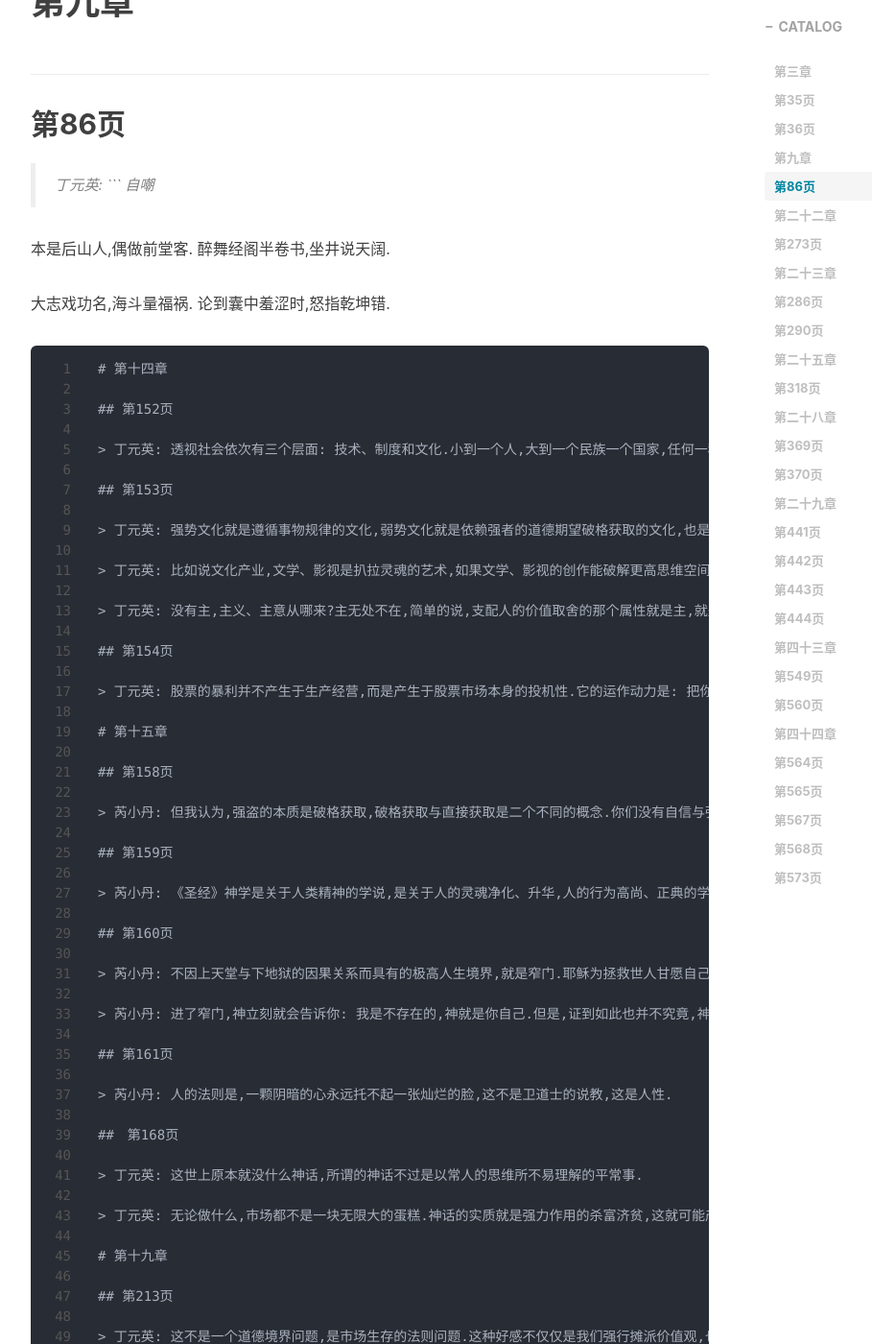
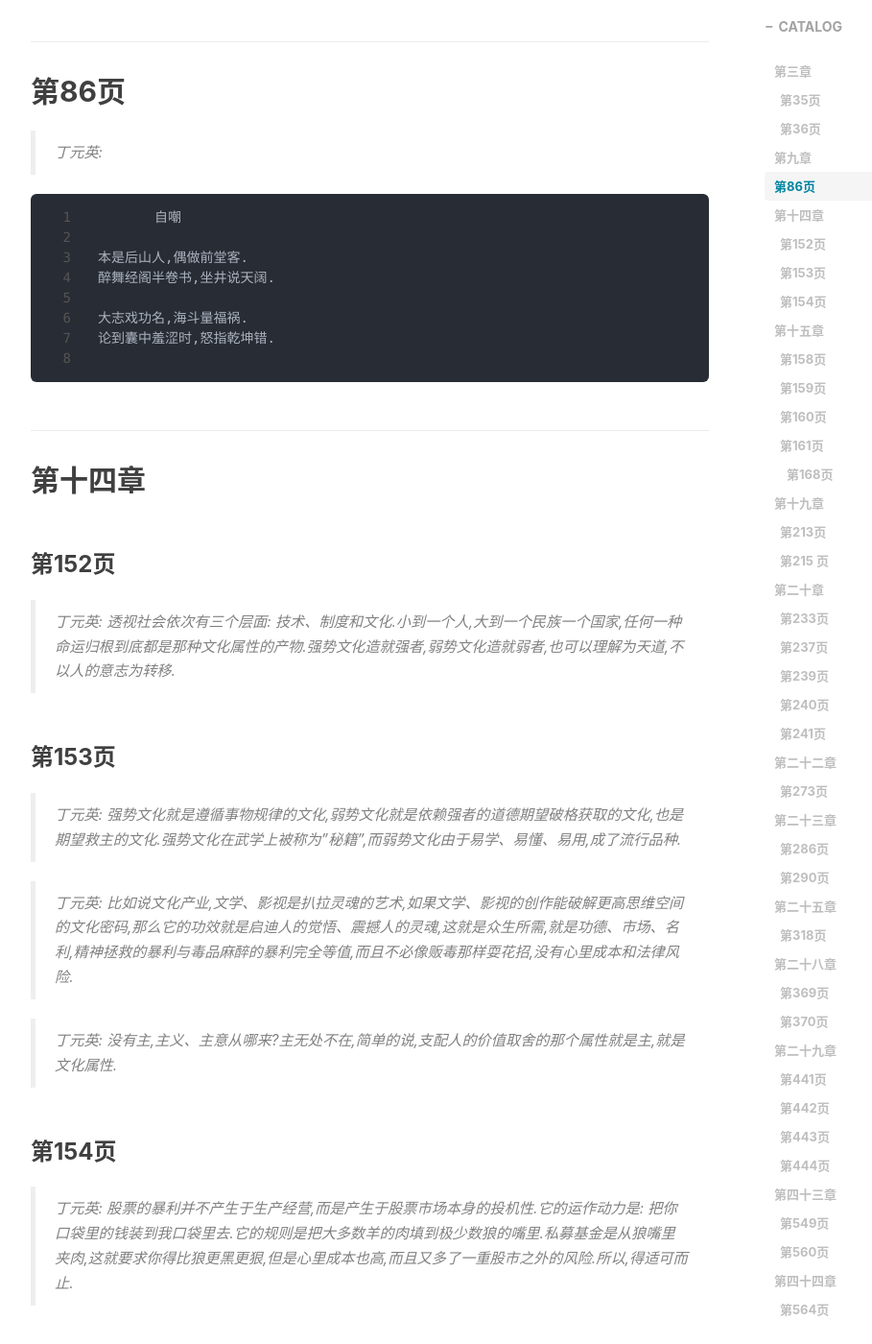
Before and after one commit to taomujian/taomujian.github.io, a Jekyll site: the page built from _posts/2022-01-08-遥远的救世主.md, in a window 1280 px wide and 1400 px high, scrolled down 1420 px. Shown: the whole window at 96% size, without its empty margins (233-1142 px from the left). Built offline with Jekyll 4.4.1, drawn with Linux system fonts in a browser that asks for light colours; nearby versions of some CDN libraries; comment, search, counter and statistics services are not loaded; some of the changed text lies outside the part shown.

````diff
--- a/_posts/2022-01-08-遥远的救世主.md
+++ b/_posts/2022-01-08-遥远的救世主.md
@@ -8,15 +8,15 @@ tags:
   - 生活随笔
 ---
 
-# 第三章
+## 第三章
 
-## 第35页
+### 第35页
 
 > 丁元英: 都说商场如战场,可私募基金这个仗打不下去了,那不是打仗,那是屠杀.中国的股市何以成了一台取款机?谁破译了文化密码谁就能开箱取钱.愚昧对于智者固然是一种社会资源,可是这种资源掠取的好处越多,心里就越不是个滋味,这时候不用你跑到纽约、柏林,就是你站到长城上也会想到,我是中国人.
 
 > 丁元英: 北京像个淘金场,个个都觉着自己是龙胎风种,太闹了.
 
-## 第36页
+### 第36页
 
 > 丁元英: 我们这个民族总是以有文化自居,却忘了问一句: 是什么文化?是真理文化还是弱势文化?是符号事务规律的文化还是违背事物规律的文化?任何一种命运,归根到底都是那种文化属性的产物,不以人的意志为转移.
 
@@ -28,12 +28,13 @@ tags:
 
 > 尼采: 更高级的哲人独处着,这并不是因为他想孤独,而是因为在他周围找不到他的同类.
 
-# 第九章
+## 第九章
 
 ## 第86页
 
 > 丁元英:
-```
+
+```js
        自嘲
 
 本是后山人,偶做前堂客.
@@ -44,13 +45,13 @@ tags:
 
 ```
 
-# 第十四章
+## 第十四章
 
-## 第152页
+### 第152页
 
 > 丁元英: 透视社会依次有三个层面: 技术、制度和文化.小到一个人,大到一个民族一个国家,任何一种命运归根到底都是那种文化属性的产物.强势文化造就强者,弱势文化造就弱者,也可以理解为天道,不以人的意志为转移.
 
-## 第153页
+### 第153页
 
 > 丁元英: 强势文化就是遵循事物规律的文化,弱势文化就是依赖强者的道德期望破格获取的文化,也是期望救主的文化.强势文化在武学上被称为"秘籍",而弱势文化由于易学、易懂、易用,成了流行品种.
 
@@ -58,50 +59,51 @@ tags:
 
 > 丁元英: 没有主,主义、主意从哪来?主无处不在,简单的说,支配人的价值取舍的那个属性就是主,就是文化属性.
 
-## 第154页
+### 第154页
 
 > 丁元英: 股票的暴利并不产生于生产经营,而是产生于股票市场本身的投机性.它的运作动力是: 把你口袋里的钱装到我口袋里去.它的规则是把大多数羊的肉填到极少数狼的嘴里.私募基金是从狼嘴里夹肉,这就要求你得比狼更黑更狠,但是心里成本也高,而且又多了一重股市之外的风险.所以,得适可而止.
 
-# 第十五章
+## 第十五章
 
-## 第158页
+### 第158页
 
 > 芮小丹: 但我认为,强盗的本质是破格获取,破格获取与直接获取是二个不同的概念.你们没有自信与强者在同一个规则下公平竞争,这只能说明你是弱者,因为弱势文化所追求的做高价值就是破格获取.所以,强盗的逻辑从本质上来讲是最懦弱的生存哲学.
 
-## 第159页
+### 第159页
 
 > 芮小丹: 《圣经》神学是关于人类精神的学说,是关于人的灵魂净化、升华,人的行为高尚、正典的学说.一味的攻击或者捍卫神的真实性与否,都是愚昧的表现.前者没有理解基督教的历史价值和社会价值,后者没有理解基督教的真正境界.
 
-## 第160页
+### 第160页
 
 > 芮小丹: 不因上天堂与下地狱的因果关系而具有的极高人生境界,就是窄门.耶稣为拯救世人甘愿自己被钉在十字架上,是肉身的地狱,是灵魂的天堂.基督教的得救缘于神的"约",缘于神的应许.但进不得窄门也同样缘于"约",缘于神的应许.窄门是基督道德理想的最高价值.
 
 > 芮小丹: 进了窄门,神立刻就会告诉你: 我是不存在的,神就是你自己.但是,证到如此也并不究竟,神是什么?神即道,道法自然,如来.
 
-## 第161页
+### 第161页
 
 > 芮小丹: 人的法则是,一颗阴暗的心永远托不起一张灿烂的脸,这不是卫道士的说教,这是人性.
 
-##　第168页
+## 　第168页
 
 > 丁元英: 这世上原本就没什么神话,所谓的神话不过是以常人的思维所不易理解的平常事.
 
 > 丁元英: 无论做什么,市场都不是一块无限大的蛋糕.神话的实质就是强力作用的杀富济贫,这就可能产生二个问题,一是杀富是不是破坏性开采市场资源?二是让井底的人扒着井沿看了一眼再掉下去是不是让他患上精神绝症?
 
-# 第十九章
+## 第十九章
 
-## 第213页
+### 第213页
 
 > 丁元英: 这不是一个道德境界问题,是市场生存的法则问题.这种好感不仅仅是我们强行摊派价值观,也不仅仅腐蚀我们自身的竞争力,更说明我们不是靠产品征服市场而是靠作秀混迹市场,这种违背商业属性的人文评价最终葬送这个公司.
 
-## 第215 页
+### 第215 页
+
 > 丁元英: 生存法则很简单,就是忍人所不能忍,能人所不能.忍是一条线,能是一条线,二者的间距就是生存机会.
 
 > 丁元英: 如果咱们忍人所不能忍,能人所不能,咱们就比别人多了一些生存机会.市场的生存竞争非常残酷,胜负往往就在毫厘之间,两败俱伤你比他多一口气,你就是赢家.
 
-# 第二十章
+## 第二十章
 
-## 第233页
+### 第233页
 
 > 丁元英说: 农户生产,农民得从吃饭睡觉的房子里挤地方,得呼吸油漆的有毒气体和立铣、打磨的有害粉尘,得听各种生产噪声.这里有劳动时间问题,有使用童工和老年工的问题,有社会保险、劳动保护和环境污染的问题......农户能拼什么?拼的就是在不是人待的地方干不是人干的活,拼的就是不是人.如果纳入公司,公司在法律条款面前一天都活不下去,农民马上就会跑来跟我说这儿睡着太挤了,那儿干活不舒服,所有的矛盾都会砖家为农户和公司的矛盾,那时候就不是产品质量和成本问题了,是怎么伺候好爷的问题了.
 
@@ -109,7 +111,7 @@ tags:
 
 > 丁元英:
 
-```
+```js
             悟
 
        悟道休言天命,
@@ -124,25 +126,25 @@ tags:
 
 ```
 
-## 第237页
+### 第237页
 
 > 丁元英: 所谓真经,就是能够达到涅槃的究竟法门,可悟不可修.修为成佛,在求.悟为明性,在知.修行以行制性,悟道以性施行,觉者由心生律,修者以律制心.不落恶果者有信无证,住因住果、住念住心,如是生灭.不昧因果者无住而住,无欲无不欲,无戒无不戒,如是涅槃.
 
 > 丁元英: 佛乃觉性,非人,人人都有觉性不等于觉性就是人.人相可坏,觉性无生无灭,即觉即显,即障即尘蔽,无障不显,了障涅槃.觉行圆满之佛乃佛教人相之佛,圆满即止,既非无量.若佛有量,即非阿弥陀佛.佛法无量即觉行无量,无圆无不圆,无满无不满,亦无是名究竟圆满.晚辈个人认为,佛教以次第而分,从精深处说是得道天成的道法,道法如来不可思议,既非文化.从浅义处说是导人向善的教义,善恶本有人相、我相、众生相,即是文化.从众生处说是以贪制贪、以幻制幻的善巧,虽不灭败坏下流,却无碍抚慰灵魂的慈悲.
 
-## 第239页
+### 第239页
 
 > 智玄大师: 投石击水,不起浪花也泛涟漪,秒在以扶贫而命题.当有识之士骂你比强盗还坏的时候,责骂者,责即为诊,诊而不医,无异于断为绝症,非仁人志士所谓,也背不起更大的骂名.故而,责必论道.
 
 > 丁元英: 晚辈以为,传统观念的死结就在一个"靠"字上,在家靠父母,出门靠朋友,靠上帝、靠菩萨、靠皇恩......总之靠什么都行,就是别靠自己.这是一个沉积了几千年的文化属性问题,非几次新文化运动就能开悟.晚辈无意评说道法,只在已经缘起的事情里顺水推舟,借英雄好汉的嗓子喊上两声,至少不违天道朝纲.
 
-## 第240页
+### 第240页
 
 > 智玄大师: 大爱不爱.
 
 > 智玄大师: 弱势得救之道,也有也没有.没有竞争的社会就没有活力,而竞争必然会产生贫富、等级,此乃天道,乃社会进步的必然代价.无弱,强焉在?一个"强"字,弱已经在其中了.故而,佛度心苦,修的是一颗平常心.
 
-## 第241页
+### 第241页
 
 > 智玄大师: 贫僧以为,无论功德记在哪一家的帐上,风调雨顺、国泰民安都将是众生的福报.
 
@@ -152,7 +154,7 @@ tags:
 
 > 智玄大师: 得智的得智,化缘的化缘,烧香的烧香,坐禅的坐禅.
 
-```
+```js
               悟道方知天命
               修行务取真经
               一生一灭一枯荣
@@ -165,29 +167,29 @@ tags:
 
 > 丁元英: 天下之道论到极致,百姓的柴米油盐.人生冷暖论到极致,男人女人的一个‘情’字.
 
-# 第二十二章
+## 第二十二章
 
-## 第273页
+### 第273页
 
 > 丁元英: 中国为什么落后,你必然从现象参到制度、参到文化,因为任何一种命运,归根到底都是那种文化的产物.五千年的文化积淀足以让你拍着胸脯说: 我们有文化.但是,五千年的文化积淀却不能让你挺着胸脯回答: 我们有什么文化?因为有文化和有什么文化不是一个概念.
 
 > 丁元英: 是皇天在上的文化,是救主、感恩的文化.如果一个民族的文化从骨子里就是弱势文化属性,怎么可能去承载强势文化的政治、经济?衡量一种文化属性不是看它积淀的时间长短,而是看它与客观规律的距离远近.五千年的文化是光辉、是灿烂,这个没有问题.但是,传统和习俗得过过客观规律的筛子.
 
-# 第二十三章
+## 第二十三章
 
-## 第286页
+### 第286页
 
 > 肖亚文: 记得有一次丁总请韩总吃饭的时候酒桌上闲聊,我问丁总,为人处世怎么才能做到恰到好处?丁总说,恰到好处是'正好',‘正好’是假的,不是究竟本来,是假的就立不住.我不懂,就问他什么是究竟本来?他说‘一切’.我还是不懂,就说你就告诉我应该怎么做吧.丁总说了一句话,随缘惜缘不攀缘.这句话让我印象很深,也听懂了,我一直记着.
 
-## 第290页
+### 第290页
 
 > 欧阳雪: 你都说了,有点感情基本上也是假的.我虽然没多少文化,可婚姻那点事我还是想明白了.亲爹亲娘都靠不住,人家男人凭什么要养活女人?就因为女人能让男人那个.我看过那种片子,男的使劲,女的叫唤,女人跟男人讨点吃穿还真不容易.女人为什么害怕第三者插足?就是因为她的那东西失效了,人家的那东西有效了,那东西得有效才能当吃当喝.婚姻有什么用?能离婚就没用,有用的就是分男人点财产.
 
 > 芮小丹: 你那还是嫁汉吃饭的观念,你认为男人靠不住,也不想为孤独去冒生存风险,吃饭毕竟比上床重要.当女人不需要通过支付性来换取生活资料的时候,当男人不需要支付生活资料而征服女人的时候,那时候你就愿意上床了.
 
-# 第二十五章
+## 第二十五章
 
-## 第318页
+### 第318页
 
 > 芮小丹: 先声明,我这是鹦鹉学舌,我也是因为《天国的女儿》这张唱片向别人请教过类似的问题.天是什么?天是神,是上帝,是创造万物者,是全能全知者,是遍在不可见者......一句话,天是道,是事物规律和自然法则.这个观点您同意吗?
 
@@ -195,13 +197,13 @@ tags:
 
 > 芮伟峰: 现在的艺术就剩下小感觉、小情调了,缺的就是一把骨头,骨头就是见解,就是魂.一部好的影视作品最关键的是什么?是首先得有一个好本子.
 
-# 第二十八章
+## 第二十八章
 
-## 第369页
+### 第369页
 
 > 丁元英: 你的知道是自觉,现在是让你觉他.知道这个道理的人很多,但多是呈道理和知识存在,不是自觉.道理和知识是没用的,只是有用的一个条件,用才有用.让你觉他什么?觉他的无明,觉他的道路和知识的没用.
 
-## 第370页
+### 第370页
 
 > 芮小丹: 你对我的将来有所指向,可以理解,人嘛,都希望他人能按照自己的意志存在,成为自己所期望的那种人.
 
@@ -215,9 +217,9 @@ tags:
 
 > 丁元英: 不是说谁本该成为哪种人是规律,而是说谁本该成为哪种人是条件的可能,因果不虚,因果是规、是律,不可思议.
 
-# 第二十九章
+## 第二十九章
 
-## 第441页
+### 第441页
 
 > 芮小丹: 杀富济贫,破坏性开采市场资源,让井底的人患有精神绝症,这些都可以预见了,我也有了犯罪感.如果林雨峰真跳楼了,我就更觉得有罪了,这和枪毙罪犯不一样.可我就不明白了,扶贫错了吗?法律承认和允许的竞争错了吗?如果农民不靠自己所能,那贫困农民的出路在哪儿?怎么才能得救?这根本不是就事论事可以回答的问题,还得落到文化属性上,还得说觉悟.
 
@@ -225,18 +227,17 @@ tags:
 
 > 芮小丹: 我就是想做这件事,心里非常冲动.不管我是不是自不量力,我就为这个去留学,争取有一天我能以我的方式告诉别人,神就是道,道就是规律,规律如来,容不得你思议,按规律办事的人就是神.
 
-## 第442页
+### 第442页
 
 > 丁元英: 没钱的时候就选择既清净又生活成本低的地方,有条件了就选择更清静点的地方.在柏林你不必担心买到假手机、注水肉,不必为电话故障一趟趟求电信商,不必为当官的汽车闯红灯动肝火,法律、治安和社会服务环境都要好一点.我没什么志向,就像不招谁不惹谁地过自己的日子.
 
-
-## 第443页
+### 第443页
 
 > 丁元英: 我给你二个建议,一是你不以求职应聘为生,要学位意义不大,应该什么有用学什么,不影响创作、经营,学个十年八年的,就为有个学习环境.
 
 > 丁元英: 二是我借给你500万,3%的年息,第15年一次性偿还本息725万.你预支这笔钱在柏林买一套这样的房子,养着我.房子按2%的折旧计算,15年折旧150万,加上15年的利息225万,你的绝对风险是375万,这就是你要证明站着对话的代价.于我而言是经营资本,于你而言是收留我.
 
-## 第444页
+### 第444页
 
 > 丁元英: 不管是文化艺术还是生存艺术,有道无术,术尚可求也.有术无道,止于术.你的前途在哪儿?就在无明众生,众生没有真理真相,只有好恶,所以你才有价值.觉悟天道,是名开天眼.你需要的就是一双天眼,一双剥离了政治、文化、传统、道德、宗教之分别的眼睛,然后再如实观照政治、文化、传统,把被文化、道德颠倒的真理、真相颠倒过来,随便你怎么写怎么拍都是新意和深度,这就是钱,就是名利、成就、价值,随便你能说的什么.
 
@@ -244,23 +245,23 @@ tags:
 
 > 丁元英: 昨天下午我一个人坐在屋里听音乐,听苏联红军合唱团的《伏尔加河》曲子,听了很多遍,脑子里浮现着俄罗斯抗击拿破仑、抗击希特勒的画面,很伤感,心里很不是滋味.俄罗斯是个伟大的民族,历史上没有什么人能战胜他们,但是在世界两大阵营50多年的意识形态对抗里,他们却输在了他们还没有完全读懂的文化里,而美国尊重客观规律的文化最终使他们得到了靠飞机大炮不能得到的胜利,以至于联合国都成了一个失宠的王妃.在中国,有人动不动就拿民主指责共产党,可是他们根本就不知道,中国的政治文化也是传统文化的牺牲品.把几千年沉积的文化属性问题全部记到一个只有几十年历史的政党账户上,这不公平,也不是真实的国情......
 
-# 第四十三章
+## 第四十三章
 
-## 第549页
+### 第549页
 
 > 吴志明: 你这人怎么说话呢,农民种地算不算生产?农村那家孩子不到地里干活儿?我咋从没见有人管过,那就不是使用童工了?都别说那好听的,俺村是贫困县里的贫困村,能有个活儿干就不错了.城里咋啦?到城里就能跟城里人一样了?还不是照样干最脏最苦的活儿,到头来连工钱都不给,还不如俺现在这样呢.俺就信丁哥说的那句话,别把自己太当人了,吃人家吃不了的苦,受人家受不了的罪,做人家做不到的成本和质量.除了这,再说啥都是假的.
 
-## 第560页
+### 第560页
 
 > 丁元英: 杀富富不去,救贫贫不离.救主的文化唯救主可说,救主不是人,是道,得救不是破了戒的狼吞虎咽,是觉悟.格律诗的扶贫是不治之治,说扶说救都是虚妄,赖着痞性胡说,充其量也是个现代版的灰姑娘,跟你们乐圣化点缘而已.
 
-# 第四十四章
+## 第四十四章
 
-## 第564页
+### 第564页
 
 > 《是法律的失败还是文化的失败》一文摘录: 法律是社会道德的底线,是解决最基本、最表面的问题,不解决文化的根本问题,文化的问题只能由文化的觉悟解决.一个民族的文化属性就是这个民族的主,主宰着这个民族的文明、荣辱、兴衰.一个民族最强调道德的时候,正是这个民族道德最沦丧的时候.
 
-# 第565页
+### 第565页
 
 > 《给强者的道德构建一个文化平台》一文摘录: 法律治标,文化治本.法律对于滋生法律的文化土壤无能为力,对于越过法律潜入文化土壤地带从事更大损害、更大掠夺的行为无能为力,法律是维持社会秩序的最有一道防线,是最软弱、最无奈的强大.法律的神圣是缘于道德文明的崩溃,关注弱势,激励强者构筑更高的道德平台和获得更大的综合效应,需要相应的社会文化.
 
@@ -270,7 +271,7 @@ tags:
 
 > 《弱势群体的得救之道在哪里?》一文摘录: 计划经济的弊端在于社会为弱势文化提供了生存、繁衍的温床,解决这个问题主要依靠政治理想的教育.市场经济的弊端在于产生贫富两级分化以及由此产生的社会矛盾,解决这个问题主要依靠社会利益调节机制.计划经济制度,政治是人的最高价值,获取社会财富和社会地位的唯一通道是首先得到权力.市场经济制度,经济是人的最高价值,获取社会财富和社会地位的通道多种多样.获取平等的社会值,就必须付出惰性的代价；获取活力的社会值,就必须付出等级的代价.这是由人的自然属性决定的,这就是天道,就是客观规律,而社会利益调节机制的制定则有赖于强势群体的道德价值指标和对社会稳定的天然需求.
 
-## 第567页
+### 第567页
 
 > 《最好的强盗 最坏的英雄》一文摘录: 某某某杀了一个与他无冤无仇的人,葬送了这个行业唯一能与洋货抗衡的民族品牌,这不叫扶贫,这是杀富济贫.他把"扶贫"作为一面旗帜高高扬起,用那么多人的劳动、汗水、眼泪甚至鲜血把这面旗帜染得更红.
 
@@ -278,12 +279,11 @@ tags:
 
 >《扶贫的出路在哪里?救世主在哪儿?》一文摘录: 民无"主",并非真的无主,而是没有对客观规律认识的"主",只有依赖强者道德的"主",即为"你要为我做主",等待父母官的拯救.杀富可以济贫,但本质是济,不是得救.基督教让他们靠上帝,佛教让他们靠佛恩,传统文化给了农民什么?谁来给农民做主?农民的得救之道在哪里?
 
-
-## 第568页
+### 第568页
 
 > 谁都知道,中国的文化属性是积淀了几千年的问题,绝不是一时一地的一次讨论就可以有所觉悟的.得救之道是一个久远的话题,这个事件所引发的有关法律、道德和文化属性的讨论仅仅是一种延续,人们今天讨论,将来还会因为别的事情继续讨论下去.
 
-## 第573页
+### 第573页
 
 > 肖亚文: 没用就自杀,一般会被认为是践踏生命的尊严.
 
````
Also changed, not shown: _posts/2021-05-14-S2_015.md (+11 -13 lines).
